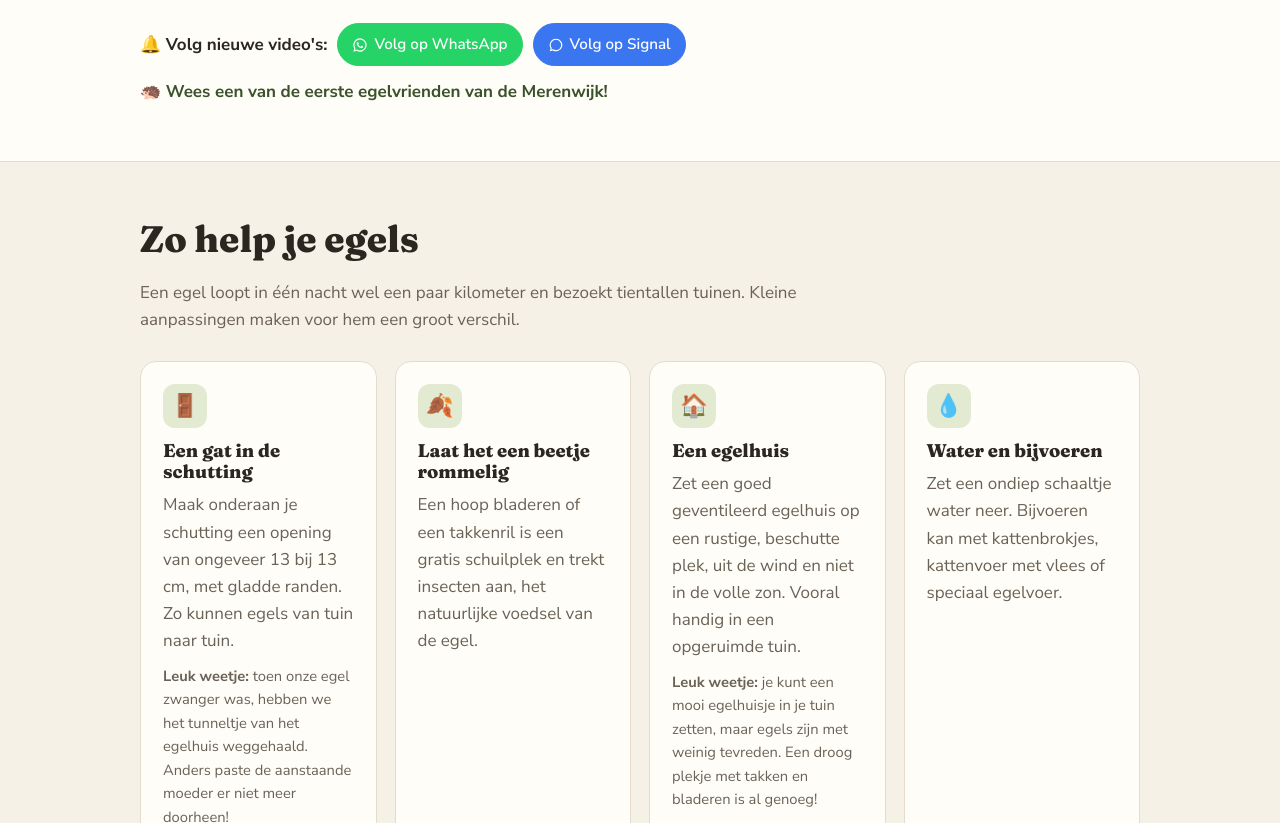
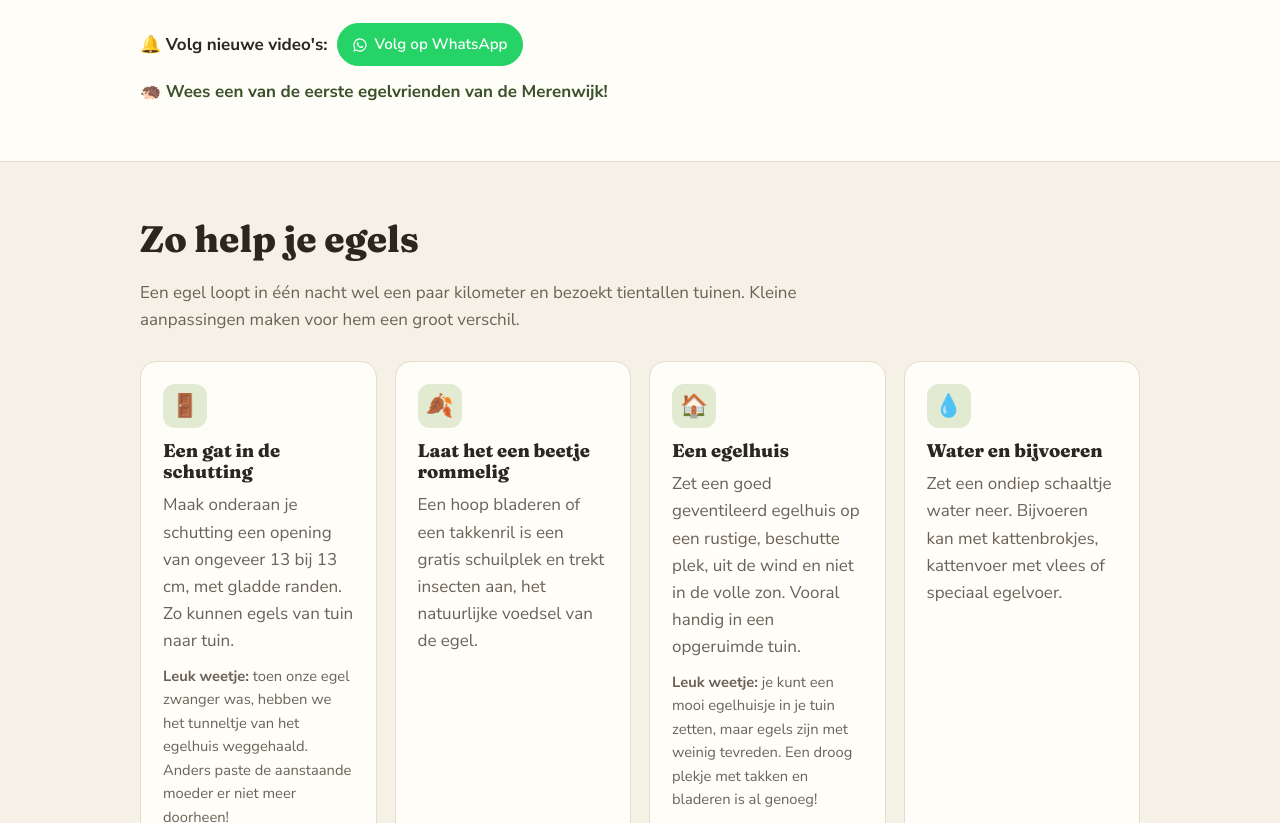
Before and after one commit to Dutchflight/egelsindezijdes, a plain HTML site: page index.html in a window 1280 px wide. Shown: the part 1185-2008 px from the top of the page. Drawn offline with Linux system fonts and the light colour scheme.

Commit message:
Signal-knop verwijderd
Co-Authored-By: Claude Opus 5.5 <noreply@anthropic.com>
Claude-Session: https://claude.ai/code/session_01T5JfFbGHBYVZwr5QdxELFn

```diff
--- a/index.html
+++ b/index.html
@@ -57,8 +57,6 @@
   .pill:hover{border-color:var(--moss);color:var(--moss-dark)}
   .pill.wa{background:#25d366;border-color:#25d366;color:#fff}
   .pill.wa:hover{background:#1ebe5a;color:#fff}
-  .pill.sig{background:#3a76f0;border-color:#3a76f0;color:#fff}
-  .pill.sig:hover{background:#2c63d6;color:#fff}
   .counter{flex-basis:100%;margin:2px 0 0;color:var(--moss-dark);font-weight:700}
   .counter.milestone{display:inline-block;flex-basis:auto;background:var(--leaf);border:2px dashed var(--moss);padding:6px 14px;border-radius:999px}
   .empty{border:2px dashed var(--line);border-radius:16px;padding:40px;text-align:center;color:var(--muted)}
@@ -125,10 +123,6 @@
         <a class="pill wa" href="https://whatsapp.com/channel/0029VbDvw6e8vd1LlXuKbi1J">
           <svg width="16" height="16" viewBox="0 0 24 24" fill="currentColor" aria-hidden="true"><path d="M12 2a10 10 0 0 0-8.6 15.1L2 22l5-1.3A10 10 0 1 0 12 2zm0 18.2c-1.5 0-3-.4-4.3-1.2l-.3-.2-3 .8.8-2.9-.2-.3A8.2 8.2 0 1 1 12 20.2zm4.5-6.1c-.2-.1-1.5-.7-1.7-.8-.2-.1-.4-.1-.6.1l-.8 1c-.1.2-.3.2-.5.1a6.7 6.7 0 0 1-3.3-2.9c-.3-.4.3-.4.7-1.3.1-.2 0-.3 0-.4l-.8-1.8c-.2-.5-.4-.4-.6-.4h-.5c-.2 0-.4.1-.6.3-.2.2-.8.8-.8 2s.8 2.3.9 2.5c.1.2 1.6 2.5 4 3.5 1.5.6 2 .7 2.8.6.4-.1 1.5-.6 1.7-1.2.2-.6.2-1.1.1-1.2l-.5-.2z"/></svg>
           Volg op WhatsApp
-        </a>
-        <a class="pill sig" href="https://signal.group/#CjQKIB_j_CRSAkaMgAX_13afU_F8DpY9jJNv7gTVMuiGHduWEhBgjm2l0AzkejU9WmiAzv0G">
-          <svg width="16" height="16" viewBox="0 0 24 24" fill="currentColor" aria-hidden="true"><path d="M12 2.5a9.5 9.5 0 0 0-8.1 14.4L2.7 21.3l4.5-1.1A9.5 9.5 0 1 0 12 2.5zm0 1.8a7.7 7.7 0 1 1-4.2 14.2l-.3-.2-2.4.6.6-2.3-.2-.3A7.7 7.7 0 0 1 12 4.3z"/></svg>
-          Volg op Signal
         </a>
         <p class="counter" id="counter">🦔 Wees een van de eerste egelvrienden van de Merenwijk!</p>
       </div>
```
